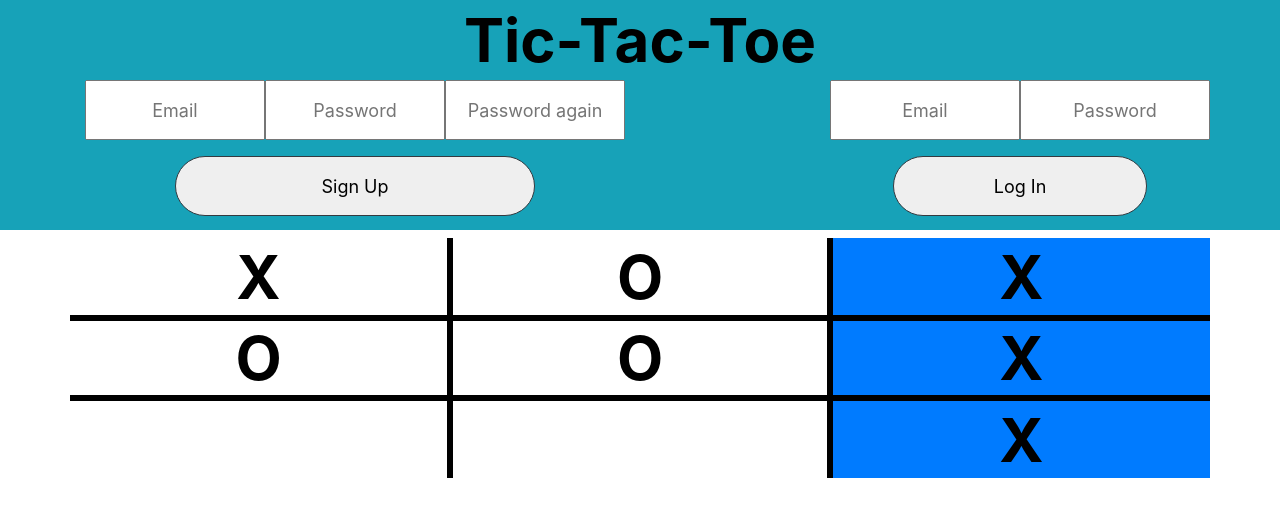
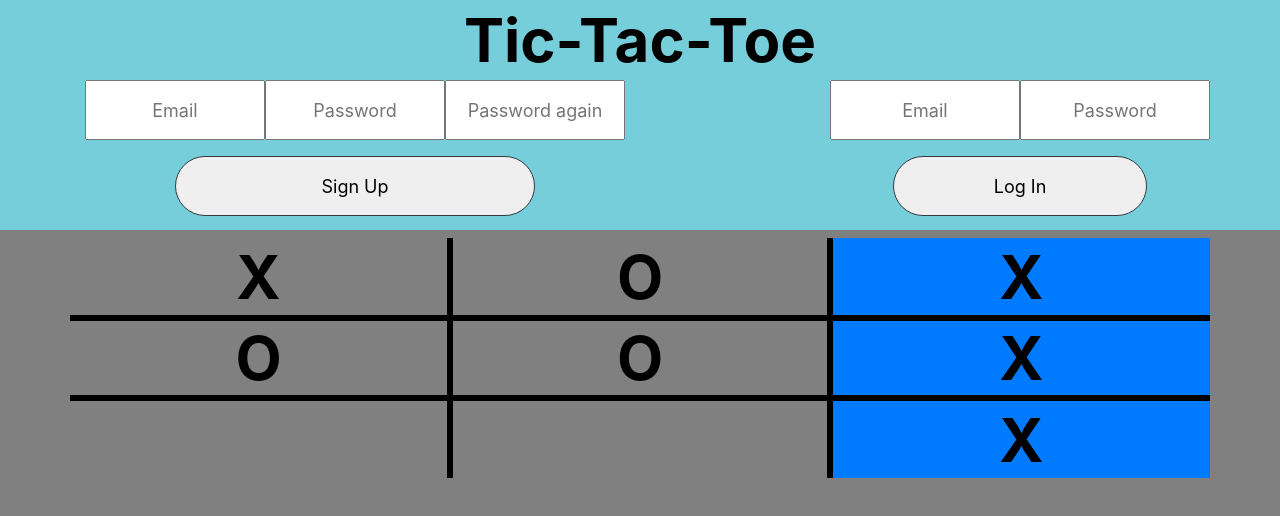
Before and after one commit to taharon/tic-tac-toe-client, a website built with webpack: page index.html in a window 1280 px wide. Built offline with nearby package versions, Linux system fonts and the light colour scheme; some packages are replaced by stand-ins of ours; no server answers.

Commit message:
color changes

```diff
--- a/assets/styles/index.scss
+++ b/assets/styles/index.scss
@@ -1,6 +1,6 @@
 @import '~bootstrap/scss/bootstrap';
 $alt-color: $cyan;
-$body-bg-color: $gray-200;
+$body-bg-color: rgb(128,128,128);
 $font-color: $black;
 
 #total-games{
@@ -8,9 +8,13 @@ $font-color: $black;
    background-color: rgb(155, 146, 146);
 }
 
+body{
+   background-color: $body-bg-color;
+}
+
 .box {
   align-items: center;
-  background-color: $white;
+  background-color: $body-bg-color;
   border: 3px solid $black;
   color: $font-color;
   font-weight: 700;
@@ -66,3 +70,7 @@ $font-color: $black;
 .boxsize{
    height: 150px;
 }
+
+.bg-color{
+   background-color: #77cedb;
+}
--- a/index.html
+++ b/index.html
@@ -13,13 +13,13 @@
     </head>
     <body>
        <nav class="navbar-expand">
-          <div class="collapse navbar-collapse bg-info">
+          <div class="collapse navbar-collapse bg-color">
             <div id='test' class="container">
                <div class="row">
-                  <div class="col-12 box bg-info border-0">Tic-Tac-Toe</div>
+                  <div class="col-12 box bg-color border-0">Tic-Tac-Toe</div>
                </div>
                <div class="row">
-                  <div class="col-6 box bg-info border-0 boxsize">
+                  <div class="col-6 box bg-color border-0 boxsize">
                      <form class='container' id='sign-up'>
                            <div class="extra-row row">
                               <input class='nav-font col-4' type='text' name='credentials[email]' placeholder='Email'></input>
@@ -27,34 +27,34 @@
                               <input class='nav-font col-4' type='password' name='credentials[password_confirmation]' placeholder='Password again'></input>
                            </div>
                            <div class="extra-row row mt-3">
-                              <div class='nav-font col-2 bg-info'></div>
+                              <div class='nav-font col-2 bg-color'></div>
                               <input class='border border-dark nav-font col-8 rounded-pill' type='submit' value="Sign Up"></input>
-                              <div class='nav-font col-2 bg-info'></div>
+                              <div class='nav-font col-2 bg-color'></div>
                            </div>
                      </form>
                      <div class="container hide-user" hidden='hidden'>
                         <!--Username-->
                         <div style='margin: -15px 0 0 0' class="row extra-row hide-user" hidden="hidden">
-                           <div class="nav-font col-2 bg-info"></div>
-                           <div class="username bg-info col-8" style='font-size: .6em; text-align: center;'></div>
-                           <div class="nav-font col-2 bg-info"></div>
+                           <div class="nav-font col-2 bg-color"></div>
+                           <div class="username bg-color col-8" style='font-size: .6em; text-align: center;'></div>
+                           <div class="nav-font col-2 bg-color"></div>
                         </div>
                         <!--Stats-->
                         <div class="row extra-row mt-3 nav-font hide-user" hidden="hidden">
-                           <div class="col-1 bg-info"></div>
+                           <div class="col-1 bg-color"></div>
                            <div hidden='hidden' class='col-4' id='total-games'></div>
-                           <div class="col-2 bg-info"></div>
+                           <div class="col-2 bg-color"></div>
                         <!--New Game-->
                            <form hidden='hidden' class='col-4' id='new-game'>
                                  <input type='submit' class='full border border-dark rounded-pill' value="New Game"></input>
                            </form>
-                           <div class="col-1 bg-info"></div>
+                           <div class="col-1 bg-color"></div>
                         </div>
                      </div>
                   </div>
                   <!--Spacing for second half of nav-->
-                  <div class="col-2 box bg-info border-0 boxsize"></div>
-                  <div class="col-4 box bg-info border-0 boxsize">
+                  <div class="col-2 box bg-color border-0 boxsize"></div>
+                  <div class="col-4 box bg-color border-0 boxsize">
                      <!--Sign in stuff-->
                      <form id='sign-in'>
                            <div class="extra-row row">
@@ -62,9 +62,9 @@
                               <input class='nav-font col-6' type='password' name='credentials[password]' placeholder='Password'></input>
                            </div>
                            <div class="extra-row row mt-3">
-                              <div class='nav-font col-2 bg-info'></div>
+                              <div class='nav-font col-2 bg-color'></div>
                               <input class='border border-dark nav-font col-8 rounded-pill' type='submit' value="Log In"></input>
-                              <div class='nav-font col-2 bg-info'></div>
+                              <div class='nav-font col-2 bg-color'></div>
                            </div>
                      </form>
                      <!--Sign out, Show change pw-->
@@ -92,7 +92,7 @@
           </div>
        </nav>
       <h2 style='text-align: center' id='message'></h2>
-
+   <main>
 <!--the game board begins here-->
       <div hidden='hidden' id='game-board' class="container">
          <div class="row">
@@ -128,5 +128,6 @@
             <div class="col-4 border-bottom-0 box border-right-0 bg-primary">X</div>
          </div>
       </div>
+      </main>
     </body>
 </html>
```
